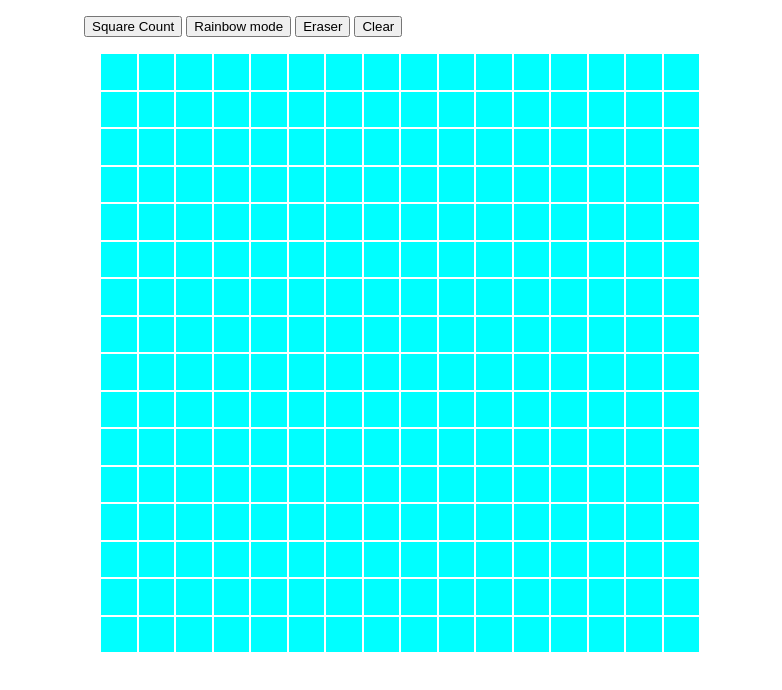
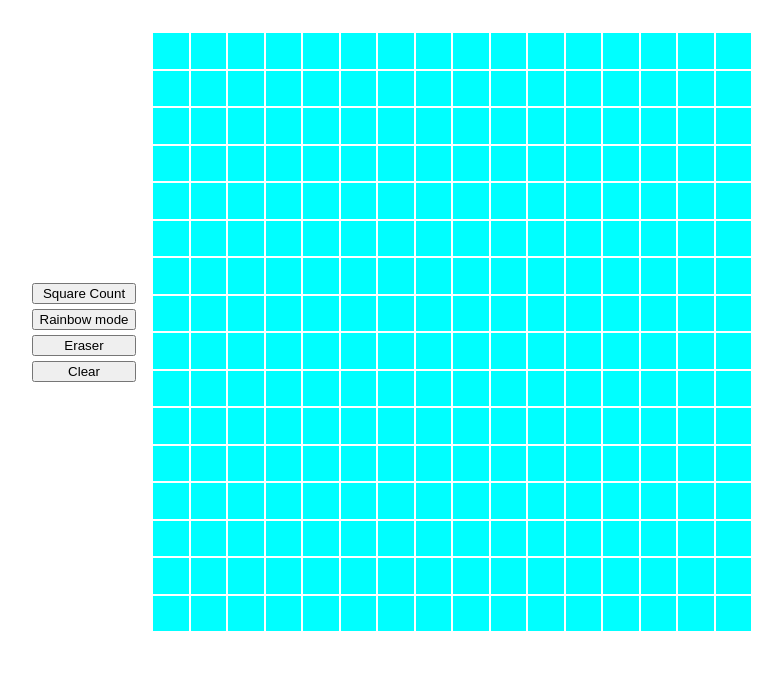
Before and after one commit to timeismonkey/etch-a-sketch, a plain HTML site: page index.html in a window 1280 px wide. Shown: the whole page, without its empty margins (240-1022 px from the left). Drawn offline with Linux system fonts and the light colour scheme.

Commit message:
Added a side-bar container for buttons.

```diff
--- a/index.html
+++ b/index.html
@@ -11,10 +11,12 @@
     </div>
 
     <div class="body">
-        <button class="square-count">Square Count</button>
-        <button class="rainbow-mode">Rainbow mode</button>
-        <button class="eraser">Eraser</button>
-        <button class="clear">Clear</button>
+        <div class="side-bar">
+            <button class="square-count">Square Count</button>
+            <button class="rainbow-mode">Rainbow mode</button>
+            <button class="eraser">Eraser</button>
+            <button class="clear">Clear</button>
+        </div>
         <div class="container"></div>
     </div>
 
--- a/style.css
+++ b/style.css
@@ -13,6 +13,17 @@ body {
     gap: 1rem;
 }
 
+.body {
+  display: flex;
+  align-items: center;
+}
+
+.side-bar {
+  display: flex;
+  flex-direction: column;
+  gap: 5px;
+}
+
 .container {
     display: flex;
     flex-wrap: wrap;
```
